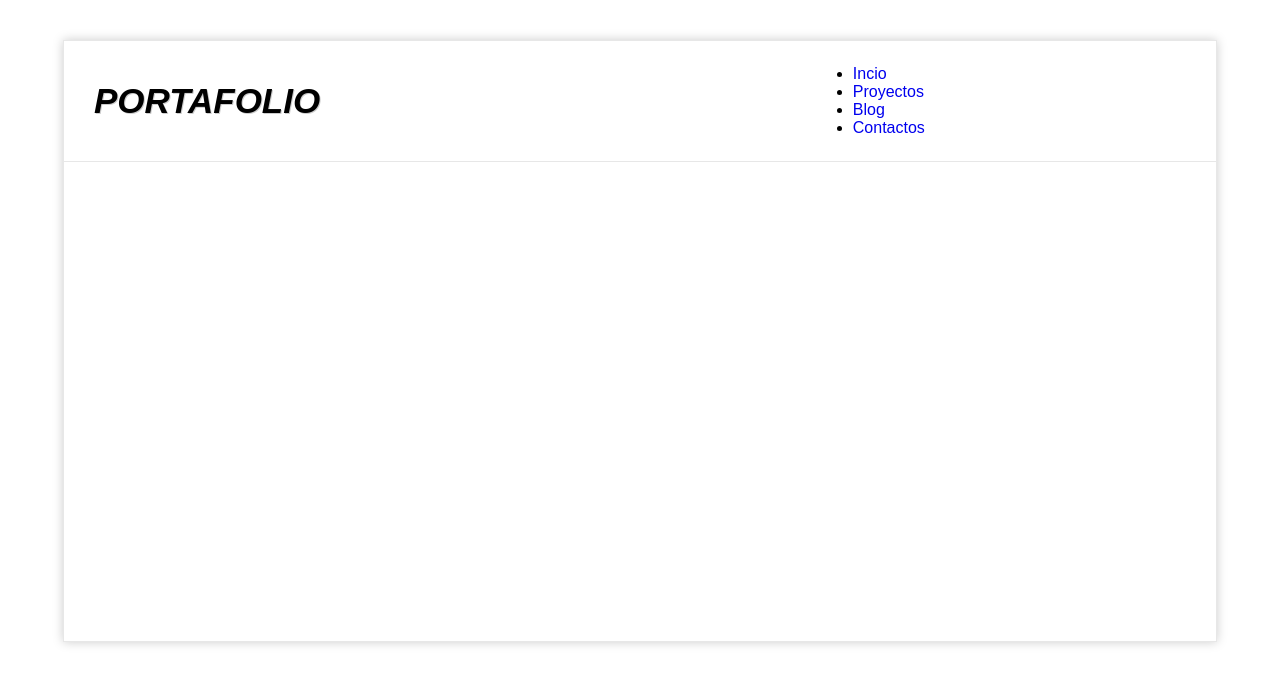
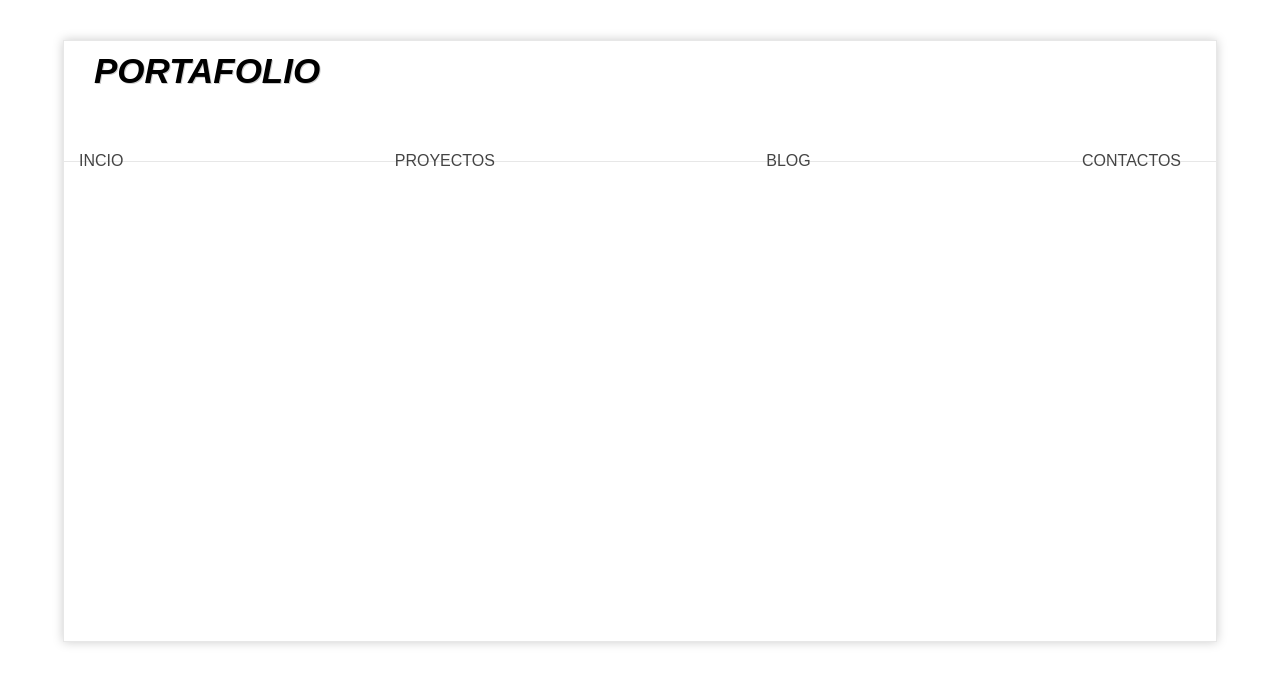
Before and after one commit to ignaciocervino/flexbox-layout, a plain HTML site: page index.html in a window 1280 px wide. Drawn offline with Linux system fonts and the light colour scheme.

Commit message:
flex nav

```diff
--- a/style.css
+++ b/style.css
@@ -28,6 +28,7 @@
 }
 
 .logo{
+    flex-grow: 1;
     flex-basis: 65%;
     padding: 10px;
     margin-left: 20px;
@@ -43,3 +44,33 @@
     font-weight: 900;
     font-size: 35px;
 }
+
+#menu{
+    flex-grow: 1;
+    flex-basis: 30%;
+    height: 100%;
+    padding-right: 20px;
+}
+
+#menu > ul{
+
+    display: flex;
+    flex-direction: row;
+    flex-wrap: wrap;
+    align-items: center;
+    justify-content: space-between;
+    height: 100%;
+    list-style: none;
+}
+
+#menu a{
+    text-transform: uppercase;
+    color: #444;
+    padding: 15px;
+    transform: all 300ms;
+}
+
+#menu a:hover{
+    background: #ccc;
+    color: white;
+}
```
